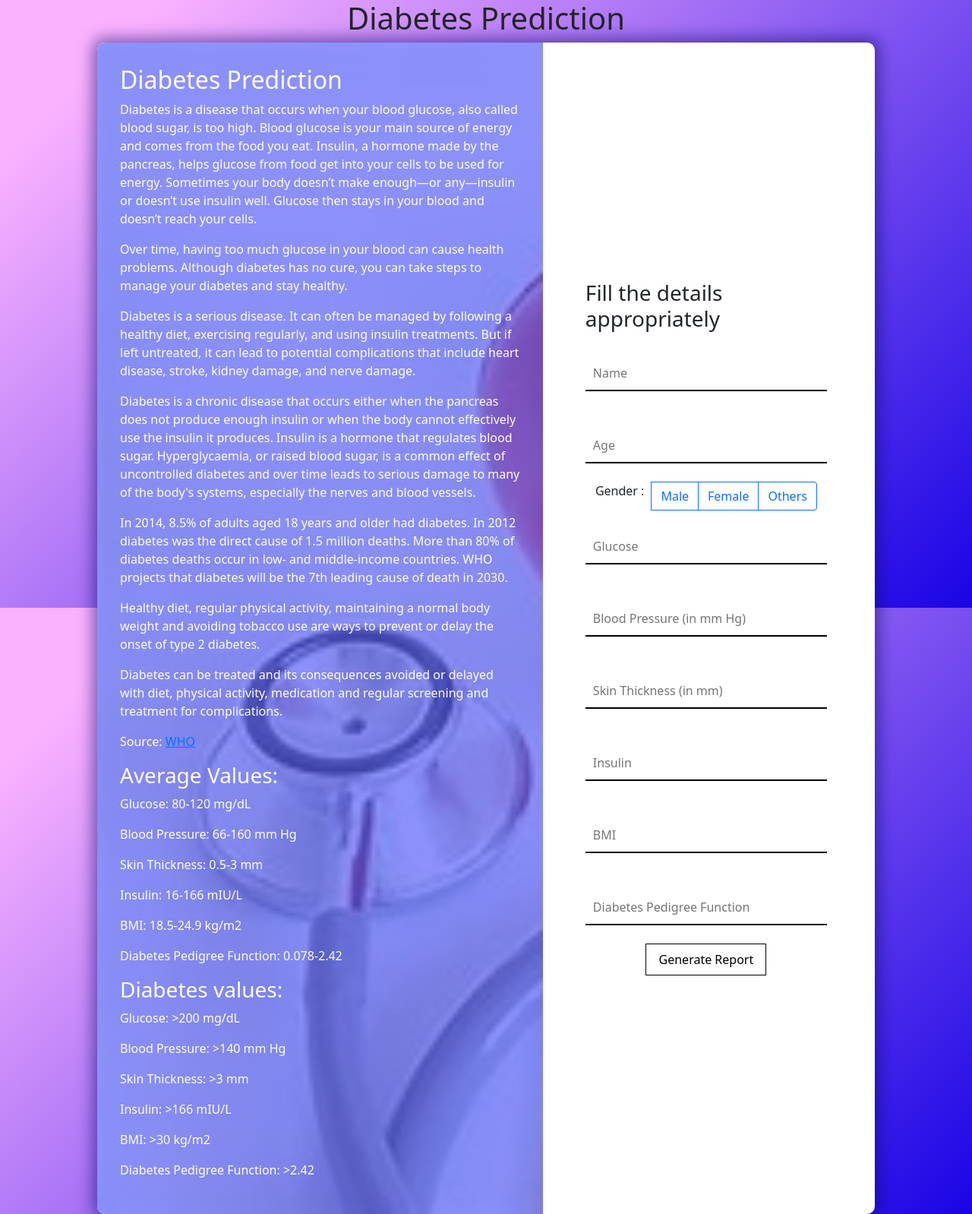
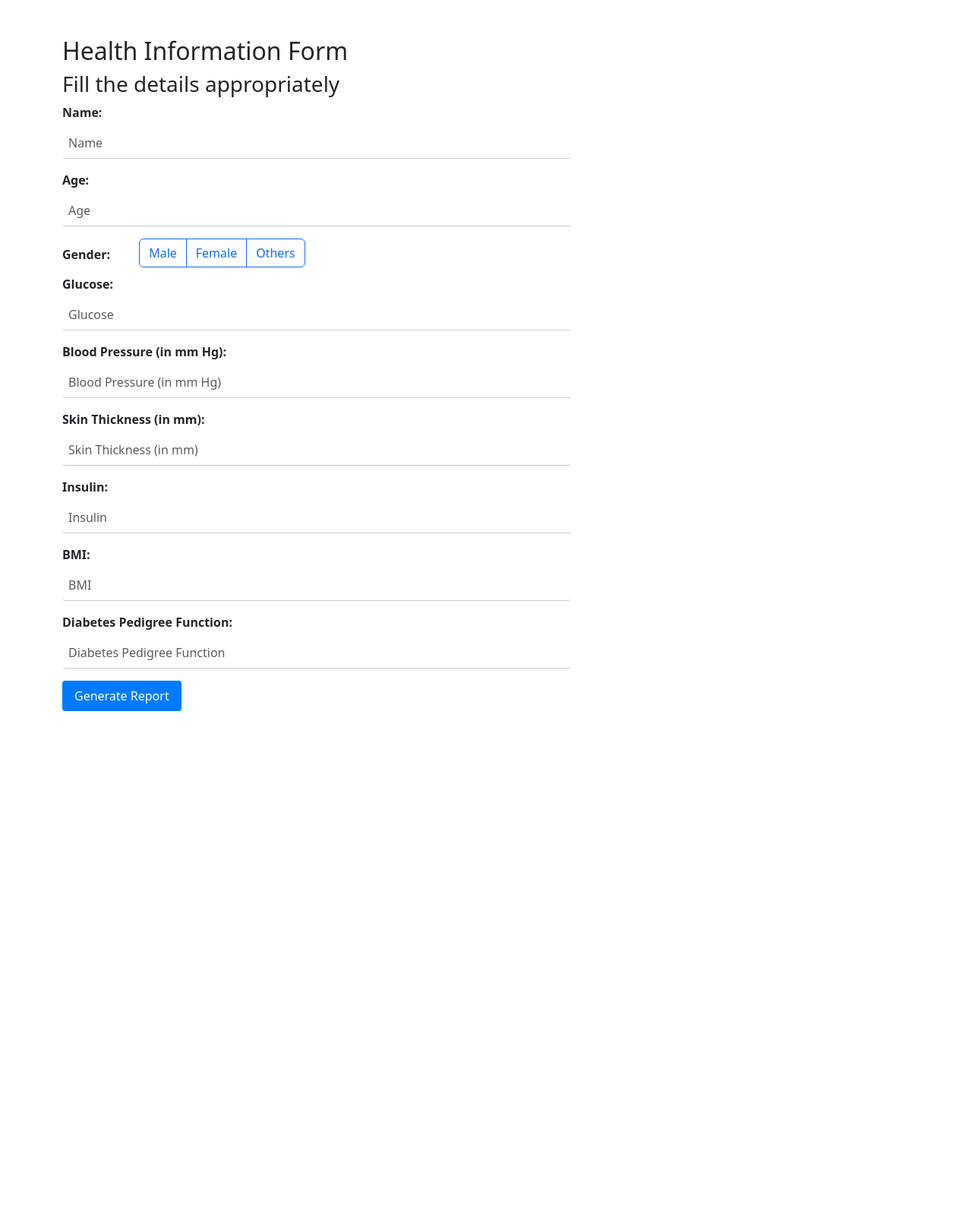
Before and after one commit to jeekay24/disease-prediction, a Flask app: page / in a window 1280 px wide. Shown: the whole page at 76% size. After the commit the page ends 936 px from the top, so only its background shows below. Run offline with Flask 2, Linux system fonts and the light colour scheme; parts of the project's set-up code (start-up, migrations or seed data) failed here and were passed over; some libraries are stand-ins or nearby versions.

Commit message:
Report page styles changed

```diff
--- a/static/css/landing.css
+++ b/static/css/landing.css
@@ -1,3 +1,6 @@
+body{
+    overflow-x: hidden;
+}
 .report{
     display: flex;
     justify-content: space-between;
--- a/static/css/style.css
+++ b/static/css/style.css
@@ -1,145 +1,56 @@
+/* Remove border from input elements */
+
+
+/* Style form labels */
 body{
-    background-image: linear-gradient(135deg, #FAB2FF 10%, #1904E5 100%);
-    background-size: cover;
-    background-repeat: no-repeat;
-    background-attachment: fixed;
-    font-family: "Open Sans", sans-serif;
-    color: #333333;
+  background-color: #f8f9fa;
   overflow-x: hidden;
 }
-.box-form {
-    margin: 0 auto;
-    width: 80%;
-    background: #FFFFFF;
-    border-radius: 10px;
-    overflow: hidden;
-    display: flex;
-    flex: 1 1 100%;
-    align-items: stretch;
-    justify-content: space-between;
-    box-shadow: 0 0 20px 6px #090b6f85;
-}
-@media (max-width: 980px) {
-    .box-form {
-      flex-flow: wrap;
-      text-align: center;
-      align-content: center;
-      align-items: center;
-    }
-}
-.box-form div {
-    height: auto;
-  }
-  .box-form .left {
-    color: #FFFFFF;
-    background-size: cover;
-    background-repeat: no-repeat;
-    background-image: url("../images/back.jfif");
-    overflow: hidden;
-    width: 65%;
-}
-.box-form .left .overlay {
-    padding: 30px;
-    width: 100%;
-    height: 100%;
-    background: #5961f9ad;
-    overflow: hidden;
-    box-sizing: border-box;
-  }
-  .box-form .left .overlay h1 {
-    font-size: 10vmax;
-    line-height: 1;
-    font-weight: 900;
-    margin-top: 40px;
-    margin-bottom: 20px;
-  }
-  .box-form .left .overlay span p {
-    margin-top: 30px;
-    font-weight: 900;
-  }
-  .box-form .left .overlay span a {
-    background: #3b5998;
-    color: #FFFFFF;
-    margin-top: 10px;
-    padding: 14px 50px;
-    border-radius: 100px;
-    display: inline-block;
-    box-shadow: 0 3px 6px 1px #042d4657;
-  }
-  .box-form .left .overlay span a:last-child {
-    background: #1dcaff;
-    margin-left: 30px;
-  }
-  .box-form .right {
-    padding: 40px;
-    overflow: hidden;
-  }
-  @media (max-width: 980px) {
-    .box-form .right {
-      width: 100%;
-    }
-  }
-  .box-form .right h5 {
-    font-size: 6vmax;
-    line-height: 0;
-  }
-  .box-form .right p {
-    font-size: 14px;
-    color: #B0B3B9;
-  }
-  .box-form .right .inputs {
-    overflow: hidden;
-  }
-  .box-form .right input {
-    width: 100%;
-    padding: 10px;
-    margin-top: 25px;
-    font-size: 16px;
-    border: none;
-    outline: none;
-    border-bottom: 2px solid black;
-}
-.box-form .right {
-    display: flex;
-    justify-content: space-between;
-    align-items: center;
-}
-  .box-form .right {
-    margin: 0;
-    margin-right: 7px;
-    width: auto;
+
+.is-invalid {
+  border-color: #dc3545 !important; /* Red border for invalid fields */
 }
 
-h1{
-    text-align: center;
-    font-size: 2.5rem;
-    margin: 1rem;
-}
-.forms{
-    display: flex;
-    flex-direction: column;
-    align-items: center;
-    justify-content: center;
-    width: 100%;
-    margin: 0 auto;
-    padding: 1rem;
+.invalid-feedback {
+  color: #dc3545; /* Red text color for error messages */
+  display: block;
+  margin-top: .25rem; /* Adjust as needed */
 }
 
-.form-head{
-    background-color: #FFFFFF;
-    width: 100%;
+label {
+  display: block;
+  margin-bottom: 0.5rem;
+  font-weight: bold;
 }
 
-button{
-    margin: 1rem;
+/* Style form inputs */
+input[type="text"],
+input[type="email"],
+input[type="password"],
+textarea {
+  display: block;
+  width: 60%;
   padding: 0.5rem;
-    width: 50%;
-    border: 1px solid black;
-    background-color: #fff;
+  border: none;
+  border-bottom: 1px solid #ccc;
+  border-radius: 0.25rem;
+  margin-bottom: 1rem;
+}
+
+input:hover{
+  border-bottom: 1px solid brown;
+}
+
+/* Style form buttons */
+button[type="submit"] {
+  background-color: #007bff;
+  color: #fff;
+  padding: 0.5rem 1rem;
+  border: none;
+  border-radius: 0.25rem;
   cursor: pointer;
 }
 
-button:hover{
-    background-color: #000;
-    color: #fff;
+button[type="submit"]:hover {
+  background-color: #0069d9;
 }
--- a/templates/home.html
+++ b/templates/home.html
@@ -1,99 +1,89 @@
 <!DOCTYPE html>
-<html >
+<html lang="en">
+
 <head>
-  <meta charset="UTF-8">
-  <meta name="viewport" content="width=device-width, initial-scale=1">
-  <title>Diabetes Prediction</title>
-  <link rel="stylesheet" type="text/css" href="{{ url_for('static',filename='css/style.css') }}">
-  <link rel="icon" href="{{ url_for('static', filename='images/report.png') }}" type="image/x-icon">
-  <script src="{{ url_for('static', filename='script.js') }}"></script>
-  <link href="https://cdn.jsdelivr.net/npm/bootstrap@5.0.2/dist/css/bootstrap.min.css" rel="stylesheet" integrity="sha384-EVSTQN3/azprG1Anm3QDgpJLIm9Nao0Yz1ztcQTwFspd3yD65VohhpuuCOmLASjC" crossorigin="anonymous">
+    <meta charset="UTF-8">
+    <meta name="viewport" content="width=device-width, initial-scale=1.0">
+    <title>Diabetes Prediction Form</title>
+    <!-- Include Bootstrap CSS -->
+    <script src="{{ url_for('static', filename='script.js') }}"></script>
+    <link rel="stylesheet" href="{{ url_for('static', filename='css/style.css') }}">
+    <link href="https://cdn.jsdelivr.net/npm/bootstrap/dist/css/bootstrap.min.css" rel="stylesheet">
 </head>
 
 <body>
- <div class="login">
-	<h1>Diabetes Prediction</h1>
-    <div class="box-form">
-      <div class="left">
-        <div class="overlay">
-          <h2>Diabetes Prediction</h2>
-          <p>Diabetes is a disease that occurs when your blood glucose, also called blood sugar, is too high. Blood glucose is your main source of energy and comes from the food you eat. Insulin, a hormone made by the pancreas, helps glucose from food get into your cells to be used for energy. Sometimes your body doesn’t make enough—or any—insulin or doesn’t use insulin well. Glucose then stays in your blood and doesn’t reach your cells.</p>
-          <p>Over time, having too much glucose in your blood can cause health problems. Although diabetes has no cure, you can take steps to manage your diabetes and stay healthy.</p>
-          <p>Diabetes is a serious disease. It can often be managed by following a healthy diet, exercising regularly, and using insulin treatments. But if left untreated, it can lead to potential complications that include heart disease, stroke, kidney damage, and nerve damage.</p>
-          <p>Diabetes is a chronic disease that occurs either when the pancreas does not produce enough insulin or when the body cannot effectively use the insulin it produces. Insulin is a hormone that regulates blood sugar. Hyperglycaemia, or raised blood sugar, is a common effect of uncontrolled diabetes and over time leads to serious damage to many of the body's systems, especially the nerves and blood vessels.</p>
-          <p>In 2014, 8.5% of adults aged 18 years and older had diabetes. In 2012 diabetes was the direct cause of 1.5 million deaths. More than 80% of diabetes deaths occur in low- and middle-income countries. WHO projects that diabetes will be the 7th leading cause of death in 2030.</p>
-          <p>Healthy diet, regular physical activity, maintaining a normal body weight and avoiding tobacco use are ways to prevent or delay the onset of type 2 diabetes.</p>
-          <p>Diabetes can be treated and its consequences avoided or delayed with diet, physical activity, medication and regular screening and treatment for complications.</p>
-          <p>Source: <a href="http://www.who.int/mediacentre/factsheets/fs312/en/">WHO</a></p>
-          <div class="info">
-            <h3>Average Values:</h3>
-              <p>Glucose: 80-120 mg/dL</p>
-              <p>Blood Pressure: 66-160 mm Hg</p>
-              <p>Skin Thickness: 0.5-3 mm</p>
-              <p>Insulin: 16-166 mIU/L</p>
-              <p>BMI: 18.5-24.9 kg/m2</p>
-              <p>Diabetes Pedigree Function: 0.078-2.42</p>
-            <h3>Diabetes values:</h3>
-              <p>Glucose: >200 mg/dL</p>
-              <p>Blood Pressure: >140 mm Hg</p>
-              <p>Skin Thickness: >3 mm</p>
-              <p>Insulin: >166 mIU/L</p>
-              <p>BMI: >30 kg/m2</p>
-              <p>Diabetes Pedigree Function: >2.42</p>
-        </div>
-        </div>
-      </div>
-      <div class="right">
-     <!-- Main Input For Receiving Query to our ML -->
-        <form class="forms" action="{{ url_for('predict_datapoint')}}" method="post">
+    <div class="container mt-5">
+        <h2>Health Information Form</h2>
+        <form class="forms" action="{{ url_for('predict_datapoint') }}" method="post">
             <h3 class="form-head">Fill the details appropriately</h3>
-            <input type="text" name="name" placeholder="Name" required="required" /><br>
-            <input type="text" name="Age" placeholder="Age" required="required" /><br>
+            <div class="mb-3">
+                <label for="name" class="form-label">Name:</label>
+                <input type="text" class="form-control" name="name" placeholder="Name" required="required">
+            </div>
+            <div class="mb-3">
+                <label for="Age" class="form-label">Age:</label>
+                <input type="text" class="form-control" name="Age" placeholder="Age" required="required">
+            </div>
 
-            <div class="btn-group" role="group" aria-label="Basic radio toggle button group">
-              <label for="gender" style="margin-right:10px;">Gender : </label>
-                <input type="radio" class="btn-check" name="gender" id="btnradio1" autocomplete="off" value="Male" required>
-                <label class="btn btn-outline-primary" for="btnradio1">Male</label>
+            <div class="mb-3">
+              <label class="form-label"style="margin-right:10px;">Gender:</label>
+              <div class="form-check form-check-inline">
+                  <div class="btn-group" role="group" aria-label="Gender radio toggle button group">
+                      <input type="radio" class="btn-check" name="gender" id="maleRadio" value="Male" required>
+                      <label class="btn btn-outline-primary" for="maleRadio">Male</label>
 
-                <input type="radio" class="btn-check" name="gender" id="btnradio2" autocomplete="off" value="Female" required>
-                <label class="btn btn-outline-primary" for="btnradio2">Female</label>
+                      <input type="radio" class="btn-check" name="gender" id="femaleRadio" value="Female" required>
+                      <label class="btn btn-outline-primary" for="femaleRadio">Female</label>
 
-                <input type="radio" class="btn-check" name="gender" id="btnradio3" autocomplete="off" value="Others" required>
-                <label class="btn btn-outline-primary" for="btnradio3">Others</label>
+                      <input type="radio" class="btn-check" name="gender" id="othersRadio" value="Others" required>
+                      <label class="btn btn-outline-primary" for="othersRadio">Others</label>
+                  </div>
+              </div>
+
+            <div class="mb-3" id="pregnancyQuestion" style="display:block;">
+              <label class="form-label">Are you pregnant?</label>
+              <div class="btn-group" role="group" aria-label="Pregnant radio toggle button group">
+                  <input type="radio" class="btn-check" name="pregnancy" id="pregnantRadio" value="Pregnant">
+                  <label class="btn btn-outline-primary" for="pregnantRadio">Yes</label>
+
+                  <input type="radio" class="btn-check" name="pregnancy" id="nonPregnantRadio" value="Non-Pregnant">
+                  <label class="btn btn-outline-primary" for="nonPregnantRadio">No</label>
+              </div>
             </div>
-            <!--<div class="forms" id="pregnancyQuestion" style="display:block;">-->
-                <div id="pregnancyQuestion" class="" role="" style="display:block;">
-                  <br>
-                  <label for="pregnancy" style="margin-right:10px">Are you Pregnant now? : </label>
-                    <input type="radio" class="btn-check" name="pregnancy" id="btnradio4" autocomplete="off" value="Pregnant" >
-                    <label class="btn btn-outline-primary" for="btnradio4">Yes</label>
+            <div class="mb-3" id="pregnanciesInput">
+                <label for="Pregnancies" class="form-label">Number of Pregnancies:</label>
+                <input type="number" class="form-control" name="Pregnancies" placeholder="No of Pregnancies">
+            </div>
+            <div class="mb-3">
+                <label for="Glucose" class="form-label">Glucose:</label>
+                <input type="text" class="form-control" name="Glucose" placeholder="Glucose" required="required">
+            </div>
+            <div class="mb-3">
+                <label for="BloodPressure" class="form-label">Blood Pressure (in mm Hg):</label>
+                <input type="text" class="form-control" name="BloodPressure" placeholder="Blood Pressure (in mm Hg)" required="required">
+            </div>
+            <div class="mb-3">
+                <label for="SkinThickness" class="form-label">Skin Thickness (in mm):</label>
+                <input type="text" class="form-control" name="SkinThickness" placeholder="Skin Thickness (in mm)" required="required">
+            </div>
+            <div class="mb-3">
+                <label for="Insulin" class="form-label">Insulin:</label>
+                <input type="text" class="form-control" name="Insulin" placeholder="Insulin" required="required">
+            </div>
+            <div class="mb-3">
+                <label for="BMI" class="form-label">BMI:</label>
+                <input type="text" class="form-control" name="BMI" placeholder="BMI" required="required">
+            </div>
+            <div class="mb-3">
+                <label for="DiabetesPedigreeFunction" class="form-label">Diabetes Pedigree Function:</label>
+                <input type="text" class="form-control" name="DiabetesPedigreeFunction" placeholder="Diabetes Pedigree Function" required="required">
+            </div>
+            <button type="submit" class="btn btn-primary">Generate Report</button>
+        </form>
+    </div>
 
-                    <input type="radio" class="btn-check" name="pregnancy" id="btnradio5" autocomplete="off" value="Non-Pregnant" >
-                    <label class="btn btn-outline-primary" for="btnradio5">No</label>
-                </div>
-            <input style="display:block;" type="text" name="Pregnancies" id="pregnanciesInput" placeholder="No of Pregnancies"  />
-            <input type="text" name="Glucose" placeholder="Glucose" required="required" /><br>
-            <input type="text" name="BloodPressure" placeholder="Blood Pressure (in mm Hg)" required="required" /><br>
-            <input type="text" name="SkinThickness" placeholder="Skin Thickness (in mm)" required="required" /><br>
-            <input type="text" name="Insulin" placeholder="Insulin" required="required" /><br>
-            <input type="text" name="BMI" placeholder="BMI" required="required" /><br>
-            <input type="text" name="DiabetesPedigreeFunction" placeholder="Diabetes Pedigree Function" required="required" /><br>
-            <button type="submit" class="custom-btn">Generate Report</button>
-        </form>
-      </div>
- </div>
- {{result}}
- {{name}}
- {{Age}}
- {{BMI}}
- {{Pregnancies}}
- {{Glucose}}
- {{BloodPressure}}
- {{SkinThickness}}
- {{Insulin}}
- {{DiabetesPedigreeFunction}}
- {{gender}}
- {{type}}
- {{pregnancy}}
+    <!-- Include Bootstrap JS and dependencies -->
+    <script src="https://cdn.jsdelivr.net/npm/bootstrap/dist/js/bootstrap.bundle.min.js"></script>
 </body>
+
 </html>
```
Also changed, not shown: templates/single_prediction.html (+36 -30 lines), static/script.js (line endings or trailing spaces). Lines whose indentation alone changed are shown as unchanged.
